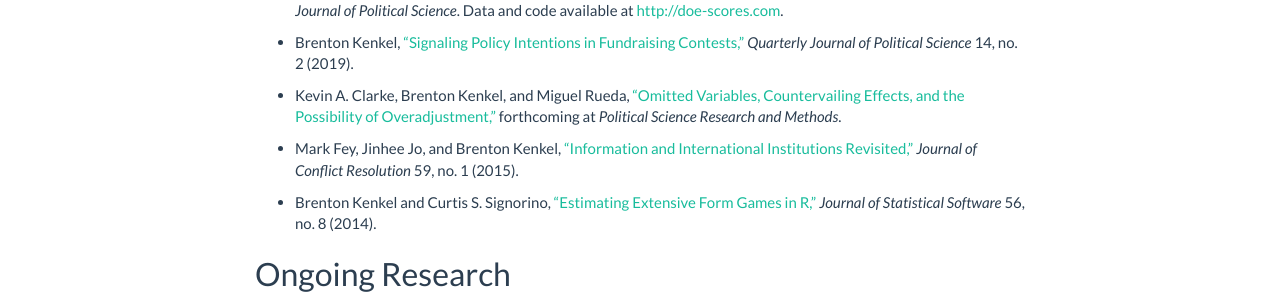
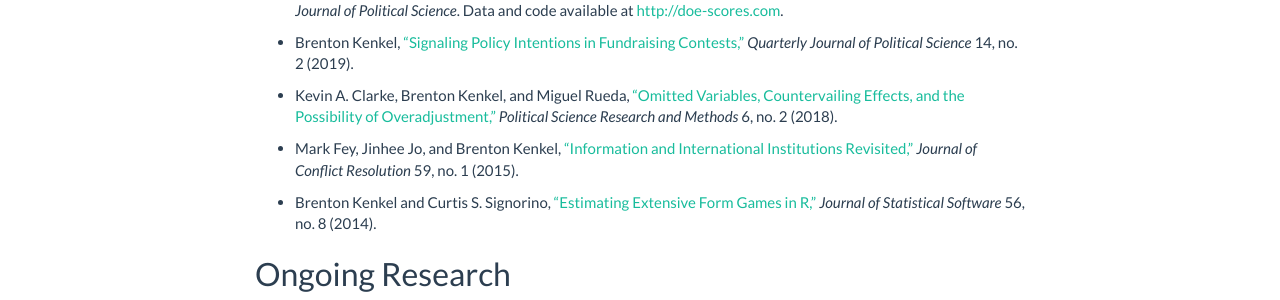
Before and after one commit to brentonk/old-website, a Jekyll site: the page built from research.md, in a window 1280 px wide. Shown: the part 276-576 px from the top of the page. Built offline with Jekyll 4.4.1, drawn with Linux system fonts in a browser that asks for light colours; nearby versions of some CDN libraries.

Commit message:
Update PSRM publication info

```diff
--- a/research.md
+++ b/research.md
@@ -16,7 +16,7 @@ description: >-
 
 * Brenton Kenkel, ["Signaling Policy Intentions in Fundraising Contests,"](http://dx.doi.org/10.1561/100.00018001) *Quarterly Journal of Political Science* 14, no. 2 (2019).
 
-* Kevin A. Clarke, Brenton Kenkel, and Miguel Rueda, ["Omitted Variables, Countervailing Effects, and the Possibility of Overadjustment,"](https://doi.org/10.1017/psrm.2016.46) forthcoming at *Political Science Research and Methods*.
+* Kevin A. Clarke, Brenton Kenkel, and Miguel Rueda, ["Omitted Variables, Countervailing Effects, and the Possibility of Overadjustment,"](https://doi.org/10.1017/psrm.2016.46) *Political Science Research and Methods* 6, no. 2 (2018).
 
 * Mark Fey, Jinhee Jo, and Brenton Kenkel, ["Information and International Institutions Revisited,"](http://dx.doi.org/10.1177/0022002713503285) *Journal of Conflict Resolution* 59, no. 1 (2015).
 
```
